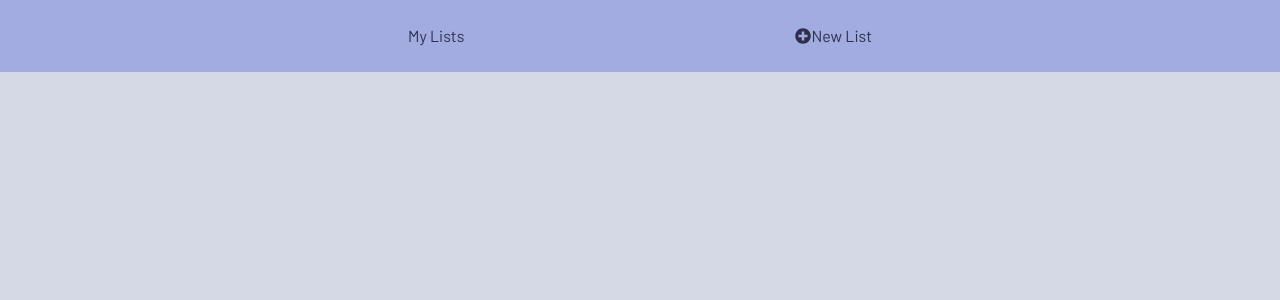
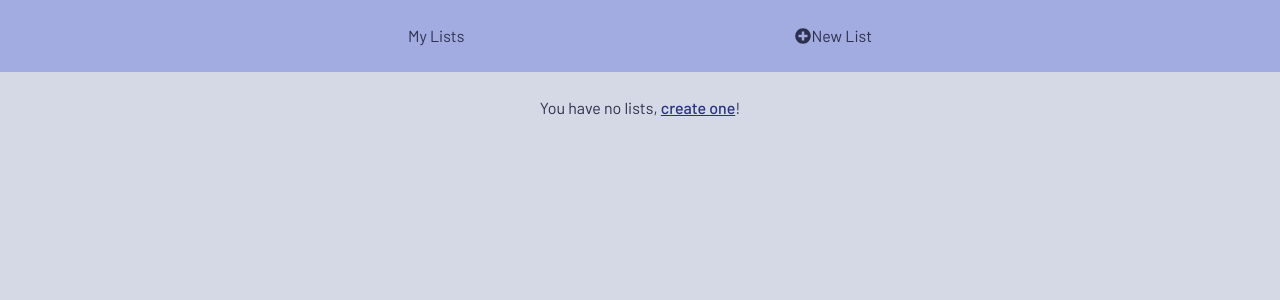
Before and after one commit to Digital-Masterpiece/grocerieslist.app, a Vue app: page / in a window 1280 px wide. Shown: the top 300 px of the page. Built offline with nearby package versions, Linux system fonts and the light colour scheme.

Commit message:
styling additions and refinments

```diff
--- a/src/views/List.vue
+++ b/src/views/List.vue
@@ -105,7 +105,7 @@ export default {
   @apply flex justify-center items-center space-x-4;
 
   &__input {
-    @apply w-56 bg-white px-3 py-2 rounded shadow outline-none;
+    @apply w-56 bg-white px-3 py-2 rounded border border-gl-lightblue outline-none;
 
     &--number {
       @apply w-20;
@@ -113,7 +113,7 @@ export default {
   }
 
   &__button {
-    @apply bg-gray-100 px-3 py-2 rounded shadow transition duration-200 ease-in-out;
+    @apply bg-gray-100 px-3 py-2 rounded border border-gl-lightblue transition duration-200 ease-in-out;
 
     &:hover, &:focus {
       @apply bg-green-100;
--- a/src/views/Lists.vue
+++ b/src/views/Lists.vue
@@ -1,12 +1,34 @@
 <template>
-  <div>
-    <div v-for="list in $store.state.lists" :key="list.id">
-      <router-link
-        :to="{name: 'List', params: {id: list.id}}">{{ list.name }}</router-link>
-    </div>
+  <div v-if="$store.state.lists.length" class="lists">
+    <router-link v-for="list in $store.state.lists" :key="list.id" class="list"
+                 :to="{name: 'List', params: {id: list.id}}">{{ list.name }}
+    </router-link>
+  </div>
+  <div v-else class="no-lists">
+    <span>You have no lists, </span>
+    <router-link :to="{name: 'New'}" class="no-lists__link">create one</router-link>
+    <span>!</span>
   </div>
 </template>
 
 <script>
 export default {}
 </script>
+
+<style lang="scss">
+.list {
+  @apply px-4 py-3 bg-white rounded border border-gl-lightblue w-full font-bold text-lg;
+
+  &s {
+    @apply grid w-full gap-4;
+  }
+}
+
+.no-lists {
+  @apply text-center;
+
+  &__link {
+    @apply text-gl-darkblue underline font-medium;
+  }
+}
+</style>
--- a/src/views/New.vue
+++ b/src/views/New.vue
@@ -43,7 +43,7 @@ export default {
   }
 
   &__container {
-    @apply shadow rounded;
+    @apply rounded border border-gl-lightblue;
   }
 
   &__input {
@@ -51,10 +51,10 @@ export default {
   }
 
   &__button {
-    @apply bg-gray-100 px-3 py-2 rounded-r transition duration-200 ease-in-out;
+    @apply bg-gray-100 px-3 py-2 rounded-r transition duration-200 ease-in-out border-l border-gl-lightblue;
 
     &:hover, &:focus {
-      @apply bg-green-100;
+      @apply bg-gl-lightblue;
     }
   }
 }
--- a/tailwind.config.js
+++ b/tailwind.config.js
@@ -7,7 +7,8 @@ module.exports = {
         'gl-gray': '#D5D8E5',
         'gl-blue': '#A3ACE0',
         'gl-darkgray': '#2C304D',
-        'gl-darkblue': '#283380'
+        'gl-darkblue': '#283380',
+        'gl-lightblue': '#BEC4E5'
       }
     }
   },
```
